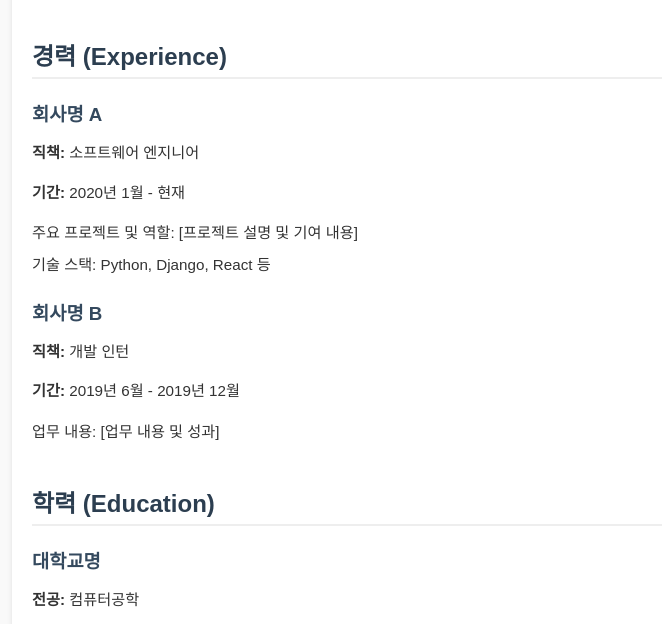
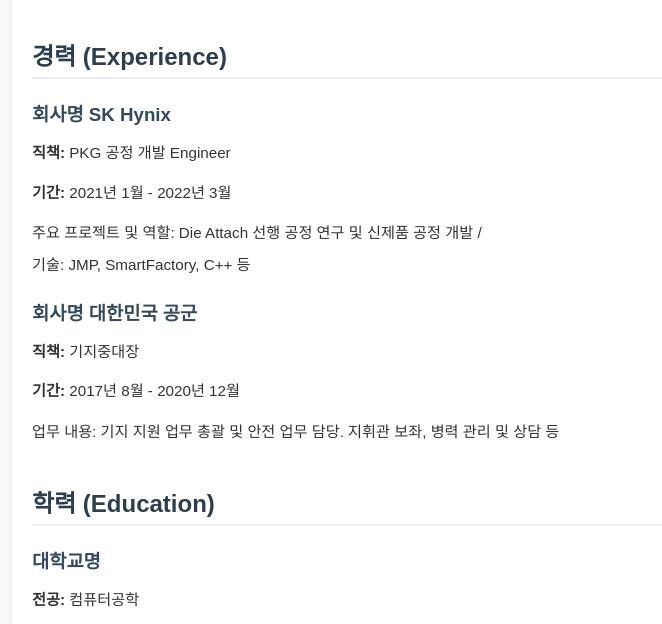
Before and after one commit to JUNSEO-SON/fintech10, a plain HTML site: page CV.html in a window 1280 px wide. Shown: the part 172-796 px from the top of the page, without its empty margins (158-820 px from the left). Drawn offline with Linux system fonts and the light colour scheme.

Commit message:
Update CV.html

```diff
--- a/CV.html
+++ b/CV.html
@@ -69,20 +69,20 @@
     <section>
       <h2>경력 (Experience)</h2>
       <div class="subsection">
-        <h3>회사명 A</h3>
-        <p><strong>직책:</strong> 소프트웨어 엔지니어</p>
-        <p><strong>기간:</strong> 2020년 1월 - 현재</p>
+        <h3>회사명 SK Hynix</h3>
+        <p><strong>직책:</strong> PKG 공정 개발 Engineer</p>
+        <p><strong>기간:</strong> 2021년 1월 - 2022년 3월</p>
         <ul>
-          <li>주요 프로젝트 및 역할: [프로젝트 설명 및 기여 내용]</li>
-          <li>기술 스택: Python, Django, React 등</li>
+          <li>주요 프로젝트 및 역할: Die Attach 선행 공정 연구 및 신제품 공정 개발 /</li>
+          <li>기술: JMP, SmartFactory, C++ 등</li>
         </ul>
       </div>
       <div class="subsection">
-        <h3>회사명 B</h3>
-        <p><strong>직책:</strong> 개발 인턴</p>
-        <p><strong>기간:</strong> 2019년 6월 - 2019년 12월</p>
+        <h3>회사명 대한민국 공군</h3>
+        <p><strong>직책:</strong> 기지중대장</p>
+        <p><strong>기간:</strong> 2017년 8월 - 2020년 12월</p>
         <ul>
-          <li>업무 내용: [업무 내용 및 성과]</li>
+          <li>업무 내용: 기지 지원 업무 총괄 및 안전 업무 담당. 지휘관 보좌, 병력 관리 및 상담 등 </li>
         </ul>
       </div>
     </section>
@@ -101,7 +101,7 @@
     <section>
       <h2>기술 및 역량 (Skills)</h2>
       <ul>
-        <li>프로그래밍 언어: Python, JavaScript, Java</li>
+        <li>프로그래밍 언어: Python, C, C++</li>
         <li>웹 프레임워크: React, Node.js, Django</li>
         <li>데이터베이스: MySQL, PostgreSQL</li>
         <li>도구: Git, Docker, AWS</li>
```
